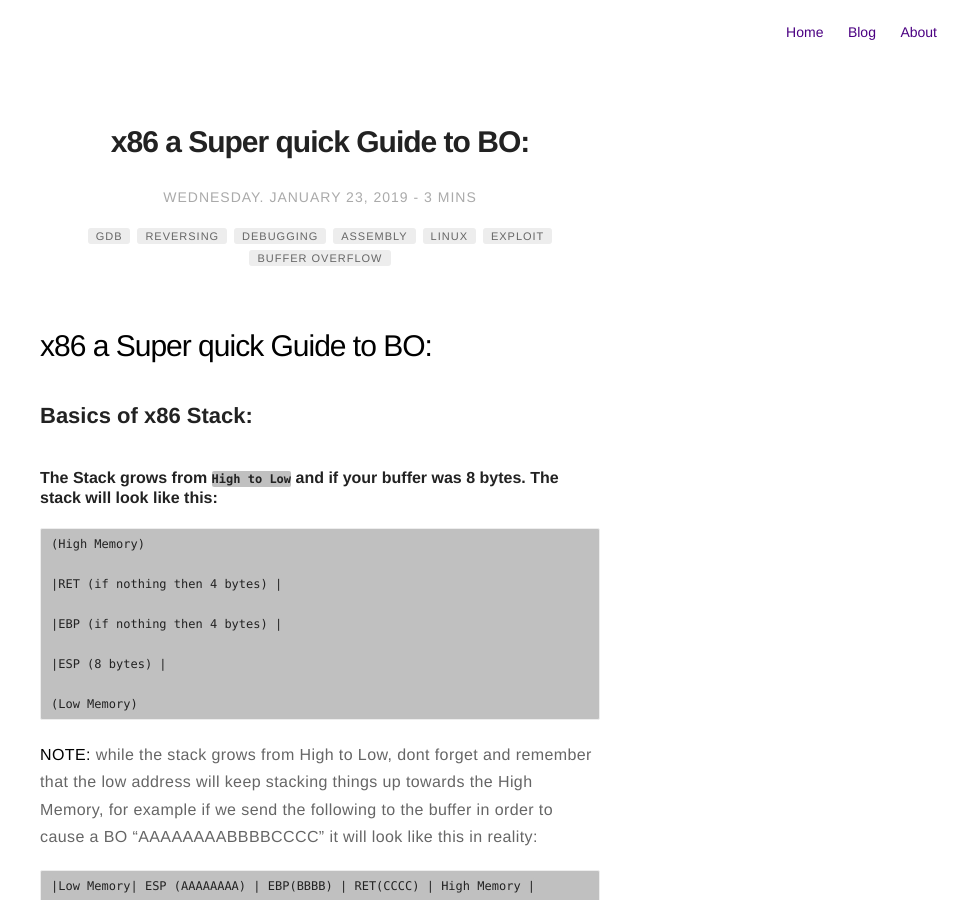
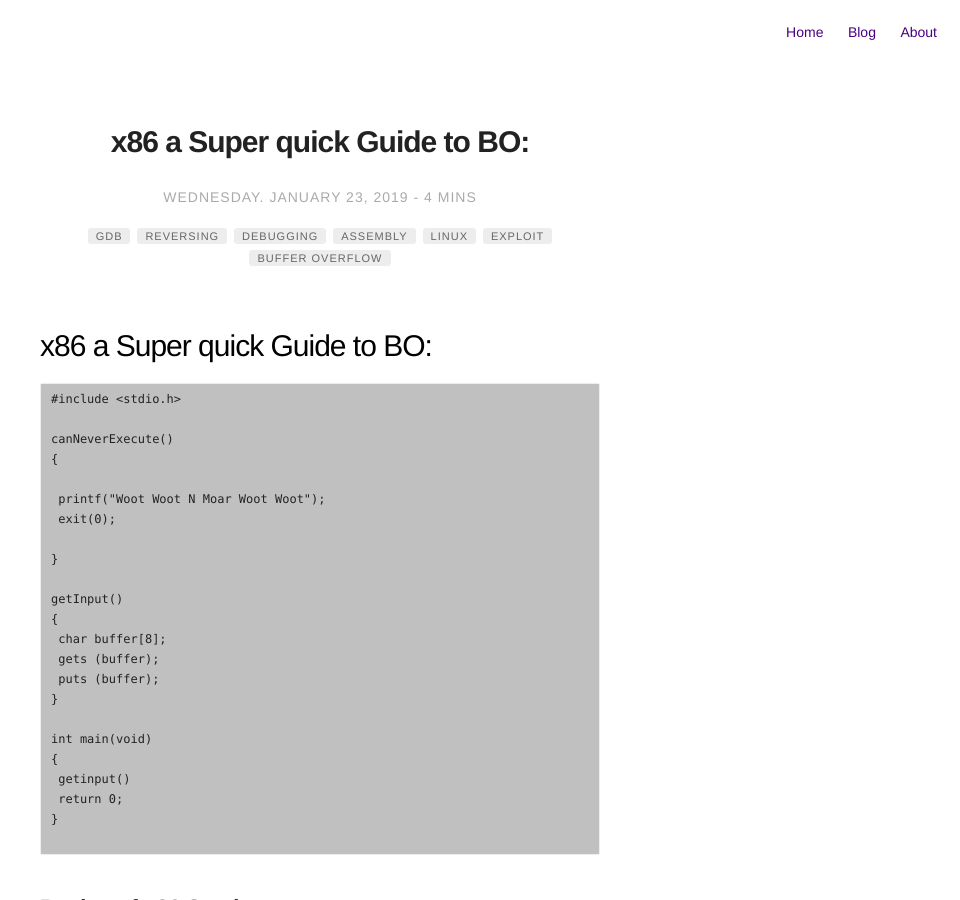
Before and after one commit to MaskedFox/maskedfox.github.io, a Jekyll site: the page built from _posts/2019-01-23-Quick-Guide-BO.md, in a window 1280 px wide and 900 px high. Shown: the whole window, without its empty margins (320-1280 px from the left). Built offline with Jekyll 4.4.1, drawn with Linux system fonts in a browser that asks for light colours; comment, search, counter and statistics services are not loaded.

Commit message:
Update 2019-01-23-Quick-Guide-BO.md

````diff
--- a/_posts/2019-01-23-Quick-Guide-BO.md
+++ b/_posts/2019-01-23-Quick-Guide-BO.md
@@ -22,6 +22,32 @@ description: Basics of BUffer Overflow for x86, more like a cheatsheet =p
 
 
 # **x86 a Super quick Guide to BO:**
+
+```
+#include <stdio.h>
+
+canNeverExecute()
+{
+
+ printf("Woot Woot N Moar Woot Woot");
+ exit(0);
+
+}
+
+getInput()
+{
+ char buffer[8];
+ gets (buffer);
+ puts (buffer);
+}
+
+int main(void)
+{
+ getinput()
+ return 0;
+}
+
+```
 
 ## Basics of x86 Stack:
 
````
